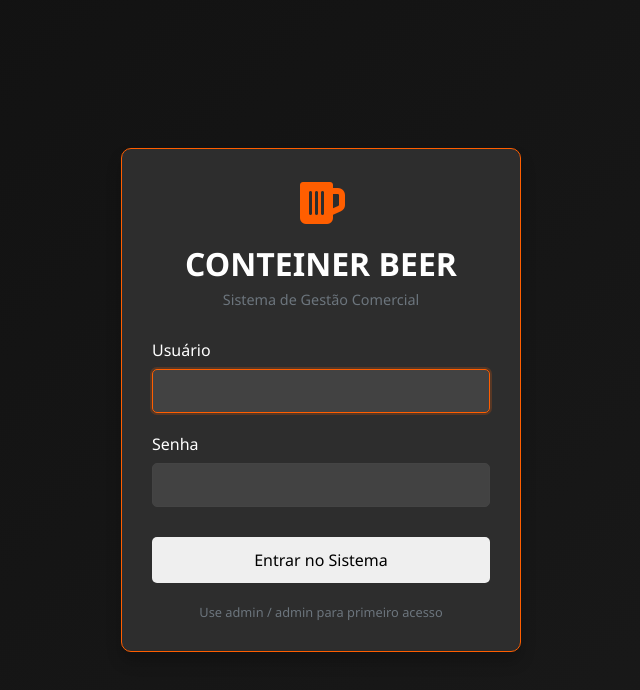
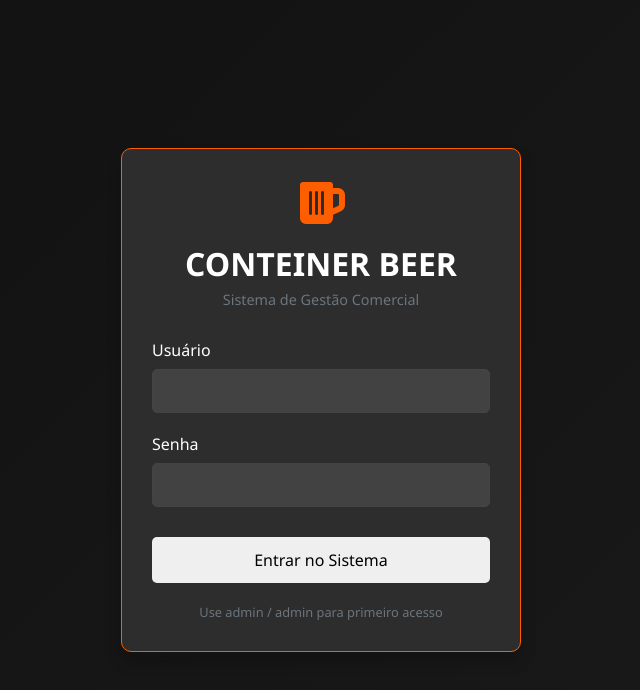
Before and after one commit to p3rtub4d00/meusite2, a plain HTML site: page index.html in a window 1280 px wide. Shown: the whole page, without its empty margins (319-959 px from the left). Drawn offline with nearby package versions, Linux system fonts and the light colour scheme.

Commit message:
Update index.html

```diff
--- a/index.html
+++ b/index.html
@@ -693,48 +693,5 @@
     </div>
 
     <script src="script.js"></script>
-
-    <script>
-    // Função para garantir que o formulário de login funcione corretamente
-    document.addEventListener('DOMContentLoaded', function() {
-        const loginForm = document.getElementById('loginForm');
-        const usernameInput = document.getElementById('username');
-        const passwordInput = document.getElementById('password');
-
-        if (loginForm && usernameInput && passwordInput) {
-            // Focar no campo de usuário ao carregar a página
-            setTimeout(() => {
-                usernameInput.focus();
-            }, 100);
-
-            // Prevenir comportamento padrão do formulário
-            loginForm.addEventListener('submit', function(e) {
-                e.preventDefault();
-                return false;
-            });
-        }
-
-        // Verificar se há dados salvos
-        const savedDB = localStorage.getItem('conteinerBeerDB');
-        if (!savedDB) {
-            // Inicializar dados padrão se não existirem
-            const defaultDB = {
-                products: [],
-                sales: [],
-                expenses: [],
-                receivables: [],
-                settings: {
-                    company: { name: "CONTEINER BEER", address: "", phone: "", email: "" },
-                    sales: { defaultPaymentMethod: "Dinheiro", taxPercentage: 0, enableStockControl: true, enableLowStockAlert: true },
-                    notifications: { notifyLowStock: true, notifyOverdue: true, notifyDailySales: true, notificationSound: "default" },
-                    backup: { frequency: 30, notifyOnBackup: true }
-                },
-                users: [{ username: "admin", password: "admin", name: "Administrador", role: "admin" }],
-                notifications: []
-            };
-            localStorage.setItem('conteinerBeerDB', JSON.stringify(defaultDB));
-        }
-    });
-    </script>
 </body>
 </html>
```
